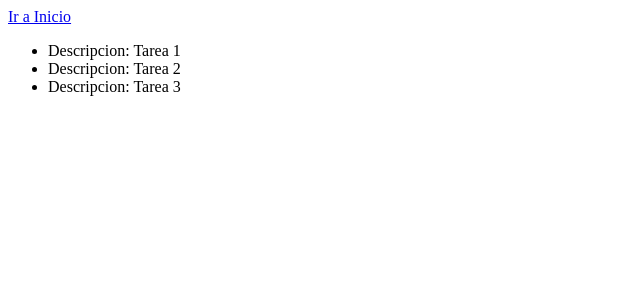
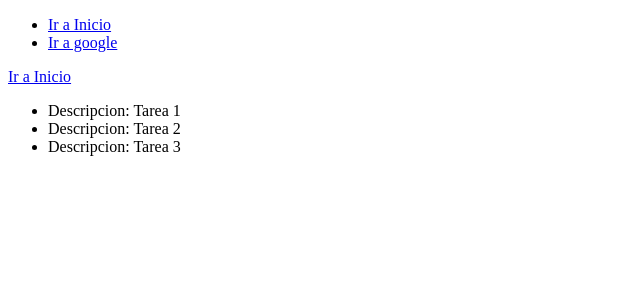
Before and after one commit to anbreaker/cursoFlaskPlatzi, a Flask app: page /hello in a window 1280 px wide. Shown: the top 300 px of the page, without its empty margins (0-640 px from the left). Run offline with Flask 2, Linux system fonts and the light colour scheme.

Commit message:
Render de navbar incluyendo en base

```diff
--- a/templates/base.html
+++ b/templates/base.html
@@ -11,8 +11,10 @@
     </title>
 </head>
 <body>
+    <header>
+        {% include 'navbar.html' %}
+    </header>
     {% block content %}
-
     {% endblock %}
     </body>
 </html>
--- a/templates/navbar.html
+++ b/templates/navbar.html
@@ -0,0 +1,6 @@
+<nav>
+    <ul>
+        <li><a href="{{ url_for('index') }}">Ir a Inicio</a></li>
+        <li><a href="https://www.google.es/" target="_blank">Ir a google</a></li>
+    </ul>
+</nav>
```
